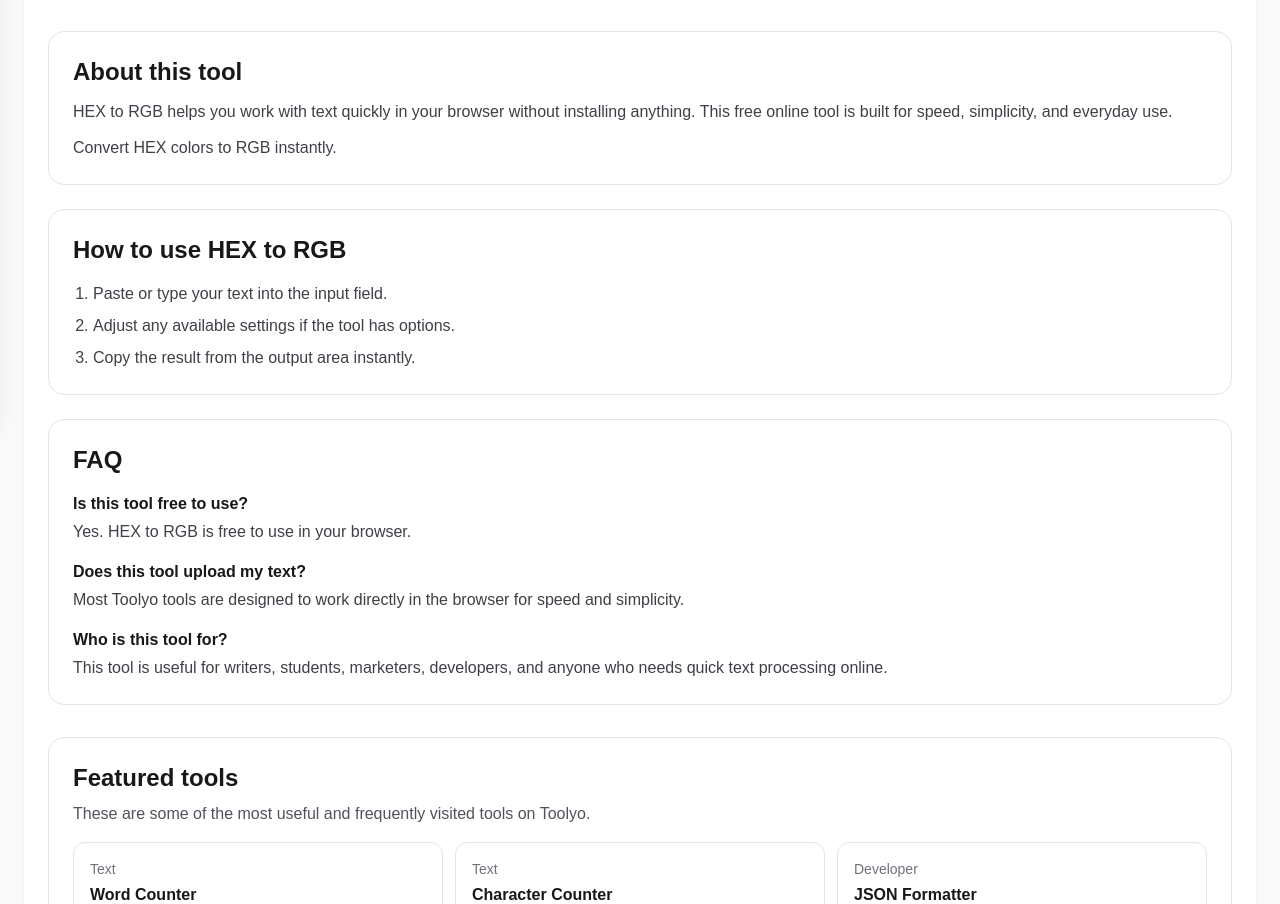
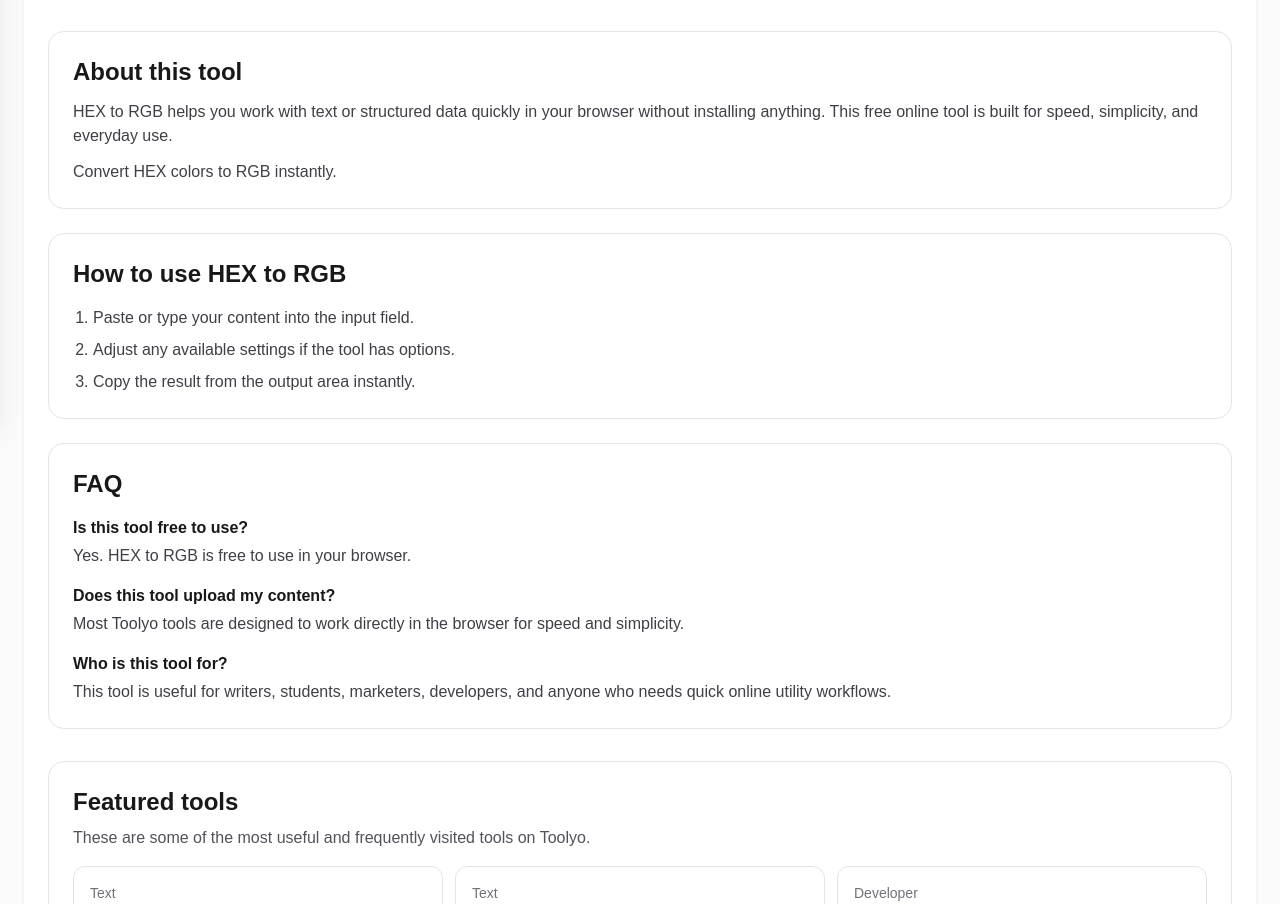
Before and after one commit to Kalluska/Toolyo, a Next.js app: page /tools/hex-to-rgb in a window 1280 px wide. Shown: the part 386-1290 px from the top of the page. Built offline with nearby package versions, Linux system fonts and the light colour scheme.

Commit message:
Add SEO content map for top tools

```diff
--- a/src/app/tools/character-counter/page.tsx
+++ b/src/app/tools/character-counter/page.tsx
@@ -8,6 +8,9 @@ import ToolFeaturedTools from "@/components/tool-featured-tools";
 import RelatedTools from "@/components/related-tools";
 
 export default function CharacterCounterPage() {
+  const title = "Character Counter";
+  const description = "Count characters, characters without spaces, words, and lines.";
+
   useEffect(() => {
     addRecentTool("character-counter");
   }, []);
@@ -26,8 +29,8 @@ export default function CharacterCounterPage() {
   return (
     <ToolLayout
       currentSlug="character-counter"
-      title="Character Counter"
-      description="Count characters, characters without spaces, words, and lines."
+      title={title}
+      description={description}
     >
       <div className="space-y-6">
         <textarea
--- a/src/app/tools/json-formatter/page.tsx
+++ b/src/app/tools/json-formatter/page.tsx
@@ -8,6 +8,9 @@ import ToolFeaturedTools from "@/components/tool-featured-tools";
 import RelatedTools from "@/components/related-tools";
 
 export default function JsonFormatterPage() {
+  const title = "JSON Formatter";
+  const description = "Format and validate JSON instantly.";
+
   useEffect(() => {
     addRecentTool("json-formatter");
   }, []);
@@ -36,8 +39,8 @@ export default function JsonFormatterPage() {
   return (
     <ToolLayout
       currentSlug="json-formatter"
-      title="JSON Formatter"
-      description="Format and validate JSON instantly."
+      title={title}
+      description={description}
     >
       <div className="space-y-4">
         <div className="grid gap-4 lg:grid-cols-2">
--- a/src/app/tools/password-strength-checker/page.tsx
+++ b/src/app/tools/password-strength-checker/page.tsx
@@ -8,6 +8,9 @@ import ToolFeaturedTools from "@/components/tool-featured-tools";
 import RelatedTools from "@/components/related-tools";
 
 export default function PasswordStrengthCheckerPage() {
+  const title = "Password Strength Checker";
+  const description = "Check password strength instantly.";
+
   useEffect(() => {
     addRecentTool("password-strength-checker");
   }, []);
@@ -46,8 +49,8 @@ export default function PasswordStrengthCheckerPage() {
   return (
     <ToolLayout
       currentSlug="password-strength-checker"
-      title="Password Strength Checker"
-      description="Check password strength instantly."
+      title={title}
+      description={description}
     >
       <div className="space-y-6">
         <textarea
@@ -73,7 +76,7 @@ export default function PasswordStrengthCheckerPage() {
         </div>
       </div>
 
-      <ToolSeoContent title="Password Strength Checker" description="Check password strength instantly." />
+      <ToolSeoContent title="{title}" description="{description}" slug="password-strength-checker" />
       <ToolFeaturedTools currentSlug="password-strength-checker" />
       <RelatedTools currentSlug="password-strength-checker" />
     </ToolLayout>
--- a/src/app/tools/slug-generator/page.tsx
+++ b/src/app/tools/slug-generator/page.tsx
@@ -8,6 +8,9 @@ import ToolFeaturedTools from "@/components/tool-featured-tools";
 import RelatedTools from "@/components/related-tools";
 
 export default function SlugGeneratorPage() {
+  const title = "Slug Generator";
+  const description = "Convert text into a clean URL slug.";
+
   useEffect(() => {
     addRecentTool("slug-generator");
   }, []);
@@ -35,8 +38,8 @@ export default function SlugGeneratorPage() {
   return (
     <ToolLayout
       currentSlug="slug-generator"
-      title="Slug Generator"
-      description="Convert text into a clean URL slug."
+      title={title}
+      description={description}
     >
       <div className="space-y-6">
         <textarea
--- a/src/app/tools/timestamp-converter/page.tsx
+++ b/src/app/tools/timestamp-converter/page.tsx
@@ -8,6 +8,9 @@ import ToolFeaturedTools from "@/components/tool-featured-tools";
 import RelatedTools from "@/components/related-tools";
 
 export default function TimestampConverterPage() {
+  const title = "Timestamp Converter";
+  const description = "Convert Unix timestamps instantly.";
+
   useEffect(() => {
     addRecentTool("timestamp-converter");
   }, []);
@@ -36,8 +39,8 @@ export default function TimestampConverterPage() {
   return (
     <ToolLayout
       currentSlug="timestamp-converter"
-      title="Timestamp Converter"
-      description="Convert Unix timestamps instantly."
+      title={title}
+      description={description}
     >
       <div className="space-y-6">
         <input
@@ -69,7 +72,7 @@ export default function TimestampConverterPage() {
         )}
       </div>
 
-      <ToolSeoContent title="Timestamp Converter" description="Convert Unix timestamps instantly." />
+      <ToolSeoContent title="{title}" description="{description}" slug="timestamp-converter" />
       <ToolFeaturedTools currentSlug="timestamp-converter" />
       <RelatedTools currentSlug="timestamp-converter" />
     </ToolLayout>
--- a/src/app/tools/url-parser/page.tsx
+++ b/src/app/tools/url-parser/page.tsx
@@ -8,6 +8,9 @@ import ToolFeaturedTools from "@/components/tool-featured-tools";
 import RelatedTools from "@/components/related-tools";
 
 export default function UrlParserPage() {
+  const title = "URL Parser";
+  const description = "Parse URLs into components instantly.";
+
   useEffect(() => {
     addRecentTool("url-parser");
   }, []);
@@ -35,8 +38,8 @@ export default function UrlParserPage() {
   return (
     <ToolLayout
       currentSlug="url-parser"
-      title="URL Parser"
-      description="Parse URLs into components instantly."
+      title={title}
+      description={description}
     >
       <div className="space-y-6">
         <input
@@ -63,7 +66,7 @@ export default function UrlParserPage() {
         )}
       </div>
 
-      <ToolSeoContent title="URL Parser" description="Parse URLs into components instantly." />
+      <ToolSeoContent title="{title}" description="{description}" slug="url-parser" />
       <ToolFeaturedTools currentSlug="url-parser" />
       <RelatedTools currentSlug="url-parser" />
     </ToolLayout>
--- a/src/app/tools/word-counter/page.tsx
+++ b/src/app/tools/word-counter/page.tsx
@@ -8,6 +8,9 @@ import ToolFeaturedTools from "@/components/tool-featured-tools";
 import RelatedTools from "@/components/related-tools";
 
 export default function WordCounterPage() {
+  const title = "Word Counter";
+  const description = "Count words, characters, lines, paragraphs, and estimated reading time.";
+
   useEffect(() => {
     addRecentTool("word-counter");
   }, []);
@@ -40,8 +43,8 @@ export default function WordCounterPage() {
   return (
     <ToolLayout
       currentSlug="word-counter"
-      title="Word Counter"
-      description="Count words, characters, lines, paragraphs, and estimated reading time."
+      title={title}
+      description={description}
     >
       <div className="space-y-6">
         <textarea
--- a/src/components/tool-seo-content.tsx
+++ b/src/components/tool-seo-content.tsx
@@ -1,6 +1,9 @@
+import { toolSeoContentMap } from "@/lib/toolSeoContentMap";
+
 type ToolSeoContentProps = {
   title: string;
   description: string;
+  slug?: string;
   about?: string[];
   steps?: string[];
   faq?: { question: string; answer: string }[];
@@ -9,17 +12,20 @@ type ToolSeoContentProps = {
 export default function ToolSeoContent({
   title,
   description,
+  slug,
   about,
   steps,
   faq,
 }: ToolSeoContentProps) {
+  const mapped = slug ? toolSeoContentMap[slug] : undefined;
+
   const defaultAbout = [
-    `${title} helps you work with text quickly in your browser without installing anything. This free online tool is built for speed, simplicity, and everyday use.`,
+    `${title} helps you work with text or structured data quickly in your browser without installing anything. This free online tool is built for speed, simplicity, and everyday use.`,
     description,
   ];
 
   const defaultSteps = [
-    "Paste or type your text into the input field.",
+    "Paste or type your content into the input field.",
     "Adjust any available settings if the tool has options.",
     "Copy the result from the output area instantly.",
   ];
@@ -30,20 +36,40 @@ export default function ToolSeoContent({
       answer: `Yes. ${title} is free to use in your browser.`,
     },
     {
-      question: "Does this tool upload my text?",
+      question: "Does this tool upload my content?",
       answer:
         "Most Toolyo tools are designed to work directly in the browser for speed and simplicity.",
     },
     {
       question: "Who is this tool for?",
       answer:
-        "This tool is useful for writers, students, marketers, developers, and anyone who needs quick text processing online.",
+        "This tool is useful for writers, students, marketers, developers, and anyone who needs quick online utility workflows.",
     },
   ];
 
-  const finalAbout = about && about.length > 0 ? about : defaultAbout;
-  const finalSteps = steps && steps.length > 0 ? steps : defaultSteps;
-  const finalFaq = faq && faq.length > 0 ? faq : defaultFaq;
+  const finalAbout =
+    about && about.length > 0
+      ? about
+      : mapped?.about
+        ? [mapped.about, description]
+        : defaultAbout;
+
+  const finalSteps =
+    steps && steps.length > 0
+      ? steps
+      : mapped?.steps && mapped.steps.length > 0
+        ? mapped.steps
+        : defaultSteps;
+
+  const finalFaq =
+    faq && faq.length > 0
+      ? faq
+      : mapped?.faq && mapped.faq.length > 0
+        ? mapped.faq.map((item) => ({
+            question: item.q,
+            answer: item.a,
+          }))
+        : defaultFaq;
 
   return (
     <section className="mt-8 space-y-6">
@@ -67,7 +93,6 @@ export default function ToolSeoContent({
 
       <div className="rounded-2xl border border-zinc-200 p-6">
         <h3 className="text-2xl font-bold">FAQ</h3>
-
         <div className="mt-4 space-y-4">
           {finalFaq.map((item, index) => (
             <div key={index}>
--- /dev/null
+++ b/src/lib/toolSeoContentMap.ts
@@ -0,0 +1,137 @@
+export const toolSeoContentMap: Record<string, {
+  about: string;
+  steps: string[];
+  faq: { q: string; a: string }[];
+}> = {
+
+  "word-counter": {
+    about: "A word counter helps you instantly count words, characters, and text length directly in your browser. Writers, students, and marketers use it to control length limits and analyze text quickly.",
+    steps: [
+      "Paste or type your text into the input area.",
+      "The tool automatically counts words and characters.",
+      "Use the counts to adjust your text length."
+    ],
+    faq: [
+      { q: "Does the word counter update automatically?", a: "Yes. The tool recalculates the counts instantly as you type or paste text." },
+      { q: "Can I use it for essays or articles?", a: "Yes. It works for essays, blog posts, SEO text, and any other writing." }
+    ]
+  },
+
+  "character-counter": {
+    about: "A character counter measures the number of characters in a text. It is useful for social media limits, SEO descriptions, and writing constraints.",
+    steps: [
+      "Paste or type your text.",
+      "The character count updates instantly.",
+      "Use the result to adjust your text length."
+    ],
+    faq: [
+      { q: "Does it count spaces?", a: "Yes. Most character counters include spaces in the total count." },
+      { q: "Why do people use character counters?", a: "They help meet limits for Twitter posts, meta descriptions, and messaging apps." }
+    ]
+  },
+
+  "json-formatter": {
+    about: "A JSON formatter makes JSON data easier to read by adding indentation and structure. Developers often use it when debugging APIs or reviewing data responses.",
+    steps: [
+      "Paste your JSON data into the input field.",
+      "The tool formats it automatically.",
+      "Copy the formatted output for debugging or development."
+    ],
+    faq: [
+      { q: "Does this validate JSON?", a: "Yes. Invalid JSON will usually trigger an error or fail formatting." },
+      { q: "Why format JSON?", a: "Formatted JSON is easier to read and debug." }
+    ]
+  },
+
+  "password-generator": {
+    about: "A password generator creates strong and random passwords. These are safer than manually created passwords and reduce the risk of account compromise.",
+    steps: [
+      "Generate a password using the tool.",
+      "Copy the generated password.",
+      "Use it for accounts that require strong security."
+    ],
+    faq: [
+      { q: "Are generated passwords secure?", a: "Random passwords are generally stronger than human-created ones." },
+      { q: "Should I reuse passwords?", a: "No. Each account should have its own unique password." }
+    ]
+  },
+
+  "password-strength-checker": {
+    about: "A password strength checker evaluates how secure a password is by checking length, symbols, numbers, and letter variety.",
+    steps: [
+      "Enter your password into the tool.",
+      "The tool analyzes its strength.",
+      "Improve the password until it reaches a strong rating."
+    ],
+    faq: [
+      { q: "What makes a password strong?", a: "Length, symbols, numbers, and mixed letter cases improve strength." },
+      { q: "Does this tool store passwords?", a: "No. Everything runs locally in your browser." }
+    ]
+  },
+
+  "base64-to-text": {
+    about: "Base64 decoding converts encoded Base64 strings back into readable text. It is commonly used in web development and data transmission.",
+    steps: [
+      "Paste a Base64 string.",
+      "The tool decodes it instantly.",
+      "Copy the decoded output."
+    ],
+    faq: [
+      { q: "Why is Base64 used?", a: "It allows binary data to be transferred safely as text." },
+      { q: "Is Base64 encryption?", a: "No. It is encoding, not encryption." }
+    ]
+  },
+
+  "text-to-base64": {
+    about: "This tool converts normal text into Base64 encoding, which is widely used in APIs, authentication headers, and data transfer.",
+    steps: [
+      "Enter the text you want to encode.",
+      "The tool converts it to Base64.",
+      "Copy the encoded result."
+    ],
+    faq: [
+      { q: "Where is Base64 used?", a: "It is used in email systems, APIs, and authentication headers." },
+      { q: "Can Base64 be reversed?", a: "Yes. It can be decoded back to the original text." }
+    ]
+  },
+
+  "slug-generator": {
+    about: "A slug generator converts titles or phrases into URL-friendly slugs for websites and SEO.",
+    steps: [
+      "Enter a title or phrase.",
+      "The tool converts it to a slug.",
+      "Use the slug in your page URL."
+    ],
+    faq: [
+      { q: "What is a slug?", a: "A slug is the readable part of a URL that identifies a page." },
+      { q: "Why are slugs important for SEO?", a: "Clean URLs help both users and search engines understand page content." }
+    ]
+  },
+
+  "timestamp-converter": {
+    about: "A timestamp converter translates Unix timestamps into readable date formats.",
+    steps: [
+      "Paste a Unix timestamp.",
+      "The tool converts it to human-readable time.",
+      "Use the output for debugging or logging."
+    ],
+    faq: [
+      { q: "What is a Unix timestamp?", a: "It represents seconds since January 1, 1970." },
+      { q: "Why convert timestamps?", a: "Developers need readable dates when debugging logs." }
+    ]
+  },
+
+  "url-parser": {
+    about: "A URL parser breaks a URL into its individual components like protocol, hostname, path, query, and fragment.",
+    steps: [
+      "Paste a full URL.",
+      "The tool splits it into components.",
+      "Use the parsed output for debugging or analysis."
+    ],
+    faq: [
+      { q: "What parts does a URL contain?", a: "Protocol, domain, path, query parameters, and fragments." },
+      { q: "Why parse URLs?", a: "It helps developers inspect routing and query parameters." }
+    ]
+  }
+
+};
```
Also changed, not shown: src/app/tools/password-generator/page.tsx (+5 -2 lines).
